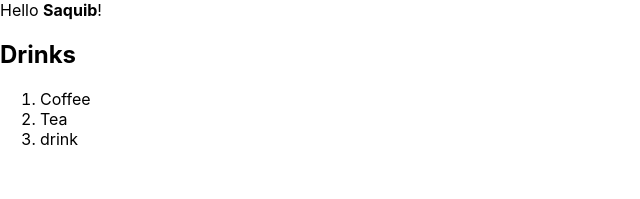
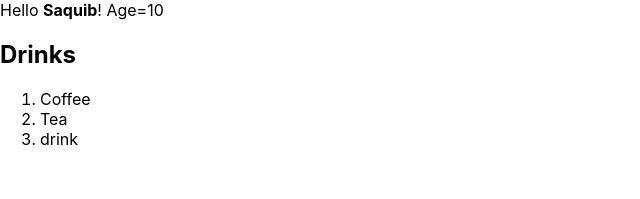
Before and after one commit to Saquibb/saquibbootcampassmnt-3, a React (Create React App) app: page / in a window 1280 px wide. Shown: the top 199 px of the page, without its empty margins (0-640 px from the left). Built offline with nearby package versions, Linux system fonts and the light colour scheme.

Commit message:
numeric age diffrentiating

```diff
--- a/src/App.js
+++ b/src/App.js
@@ -3,10 +3,10 @@ import logo from './logo.svg';
 import './App.css';
 import Hello from './Hello';
 
-function App({ name = 'User' }) {
+function App({ name = 'User', age }) {
   return (
     <div>
-      Hello <strong>{name}</strong>!
+      Hello <strong>{name}</strong>! Age={age - 10}
       <br />
       <Hello />
     </div>
--- a/src/index.js
+++ b/src/index.js
@@ -4,7 +4,10 @@ import './index.css';
 import App from './App';
 import * as serviceWorker from './serviceWorker';
 
-ReactDOM.render(<App name='Saquib' />, document.getElementById('root'));
+ReactDOM.render(
+  <App name='Saquib' age={20} />,
+  document.getElementById('root')
+);
 
 // If you want your app to work offline and load faster, you can change
 // unregister() to register() below. Note this comes with some pitfalls.
```
